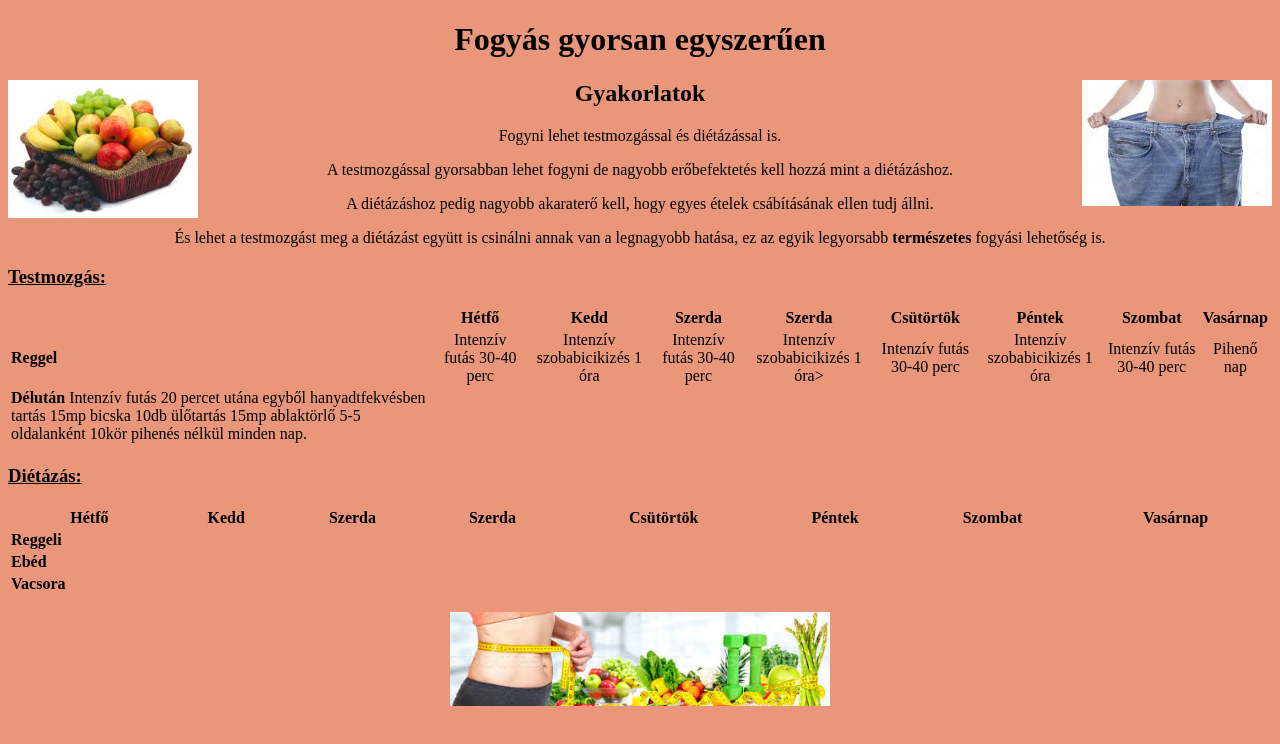
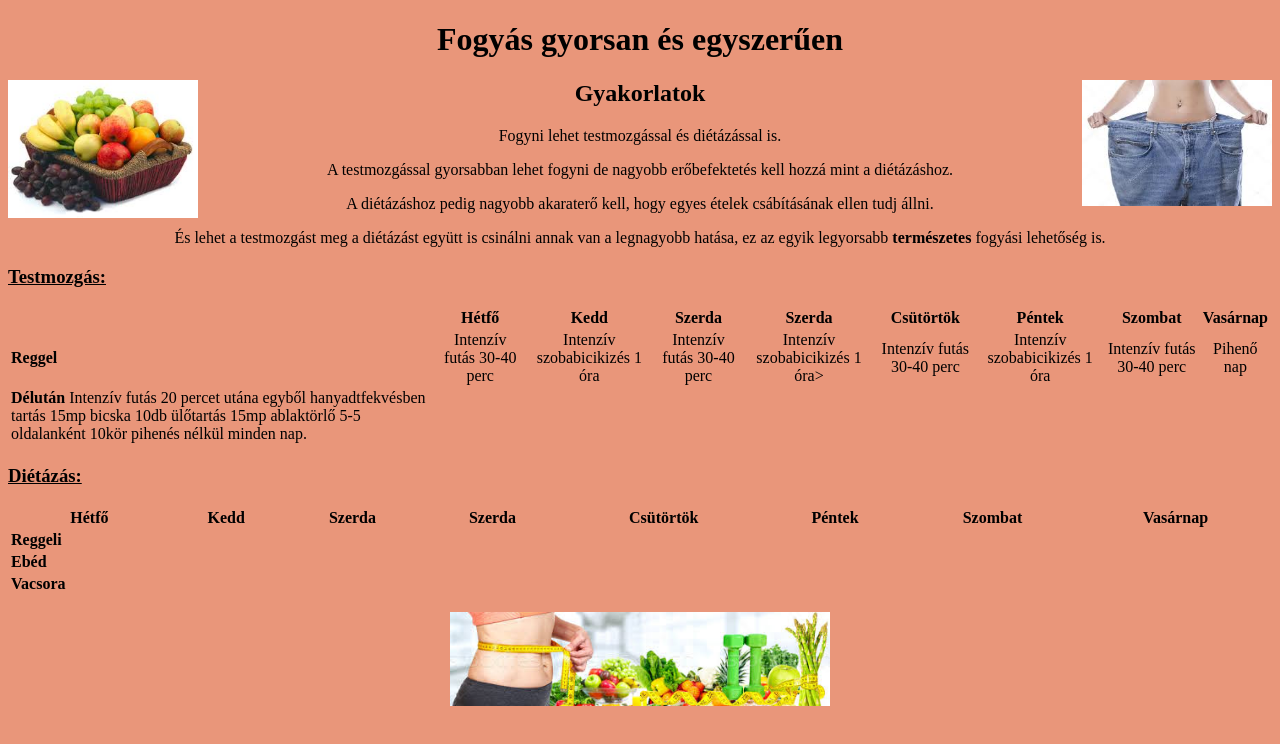
Before and after one commit to dangyorgy/Fogyas, a plain HTML site: page index.html in a window 1280 px wide. Drawn offline with Linux system fonts and the light colour scheme.

Commit message:
Update index.html

```diff
--- a/index.html
+++ b/index.html
@@ -2,7 +2,7 @@
 <html>
  <title>Gyors fogyás </title>
 <head>
- <h1 align=center>Fogyás gyorsan egyszerűen</h1><p><img src="kosár.jpg" width=15% height=17% align=left><img src="images.jpg" width=15% height=17% align=right></p>
+ <h1 align=center>Fogyás gyorsan és egyszerűen</h1><p><img src="kosár.jpg" width=15% height=17% align=left><img src="images.jpg" width=15% height=17% align=right></p>
 </head>
 <body bgcolor="#E9967A">
 <h2 align=center>Gyakorlatok</h2>
```
